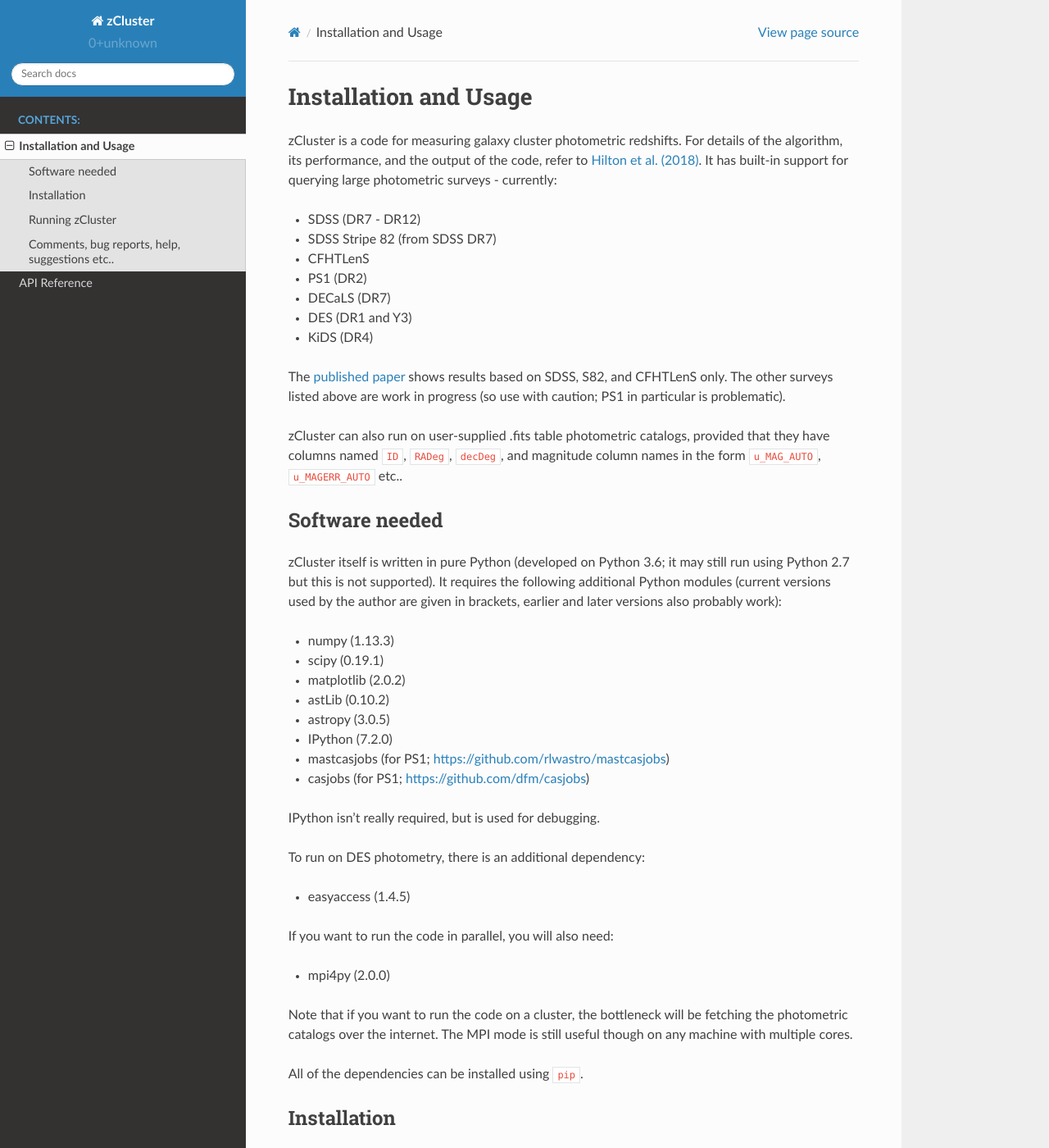
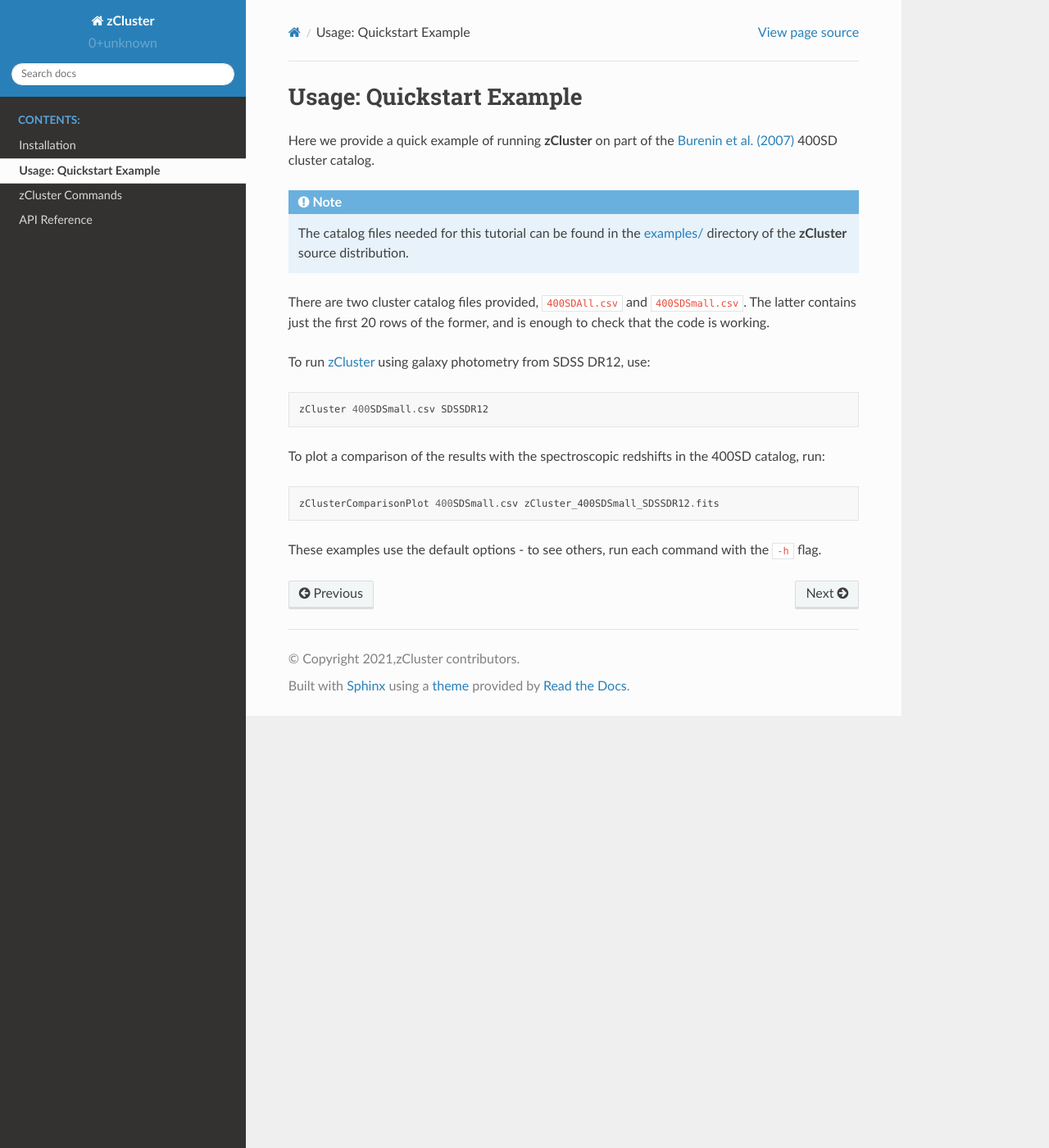
Before and after one commit to ACTCollaboration/zCluster, a Sphinx documentation site: the page built from docs/usage.rst, in a window 1280 px wide and 1400 px high. Shown: the whole window at 82% size. Built offline with Sphinx 7.4.7 and the Read the Docs theme 2.0.0, drawn with Linux system fonts in a browser that asks for light colours; some of the changed text lies outside the part shown.

Commit message:
Fix for file permissions setup and docs update

```diff
--- a/README.rst
+++ b/README.rst
@@ -1,113 +1,39 @@
+**zCluster** is a package for measuring galaxy cluster photometric redshifts using
+data from large public surveys. It can also produce photometric redshift estimates
+and galaxy density maps for any point in the sky using the included `zField` tool.
 
-zCluster is a code for measuring galaxy cluster photometric redshifts. For details of the algorithm, its
-performance, and the output of the code, refer to `Hilton et al. (2018) <http://adsabs.harvard.edu/abs/2017arXiv170905600H>`_.
-It has built-in support for querying large photometric surveys - currently:
+* **Documentation:** https://zcluster.readthedocs.io
+* **License:** `GPL v3 <COPYING>`_
+* **Authors:** Matt Hilton, with contributions from Kabelo Kesebonye, Phumlani Phakathi,
+  Denisha Pillay, and Damien Ragavan (not all reflected on GitHub).
+* **Installation:** ``pip install zCluster [not yet]``
+* **Support:** Please use the `GitHub issues page <https://github.com/ACTCollaboration/zCluster/issues>`_,
+  and/or contact `Matt Hilton <mailto:matt.hilton@mykolab.com>`_.
 
+**zCluster** has built-in support for querying large photometric surveys - currently:
 
 * SDSS (DR7 - DR12)
 * SDSS Stripe 82 (from SDSS DR7)
 * CFHTLenS
 * PS1 (DR2)
-* DECaLS (DR7)
-* DES (DR1 and Y3)
+* DECaLS (DR8, DR9)
+* DES (DR1, DR2 and Y3 internal)
 * KiDS (DR4)
 
-The `published paper <http://adsabs.harvard.edu/abs/2017arXiv170905600H>`_ shows results based on SDSS, S82,
-and CFHTLenS only. The other surveys listed above are work in progress (so use with caution; PS1 in
+For details of the algorithm, its performance, and the output of the code, refer to
+`Hilton et al. (2018) <https://ui.adsabs.harvard.edu/abs/2018ApJS..235...20H/abstract>`_, which presents
+results based on SDSS, S82, and CFHTLenS, and/or
+`Hilton et al. (2021) <https://ui.adsabs.harvard.edu/abs/2021ApJS..253....3H/abstract>`_, which presents
+results based on DECaLS DR8. The other surveys listed above are work in progress (so use with caution; PS1 in
 particular is problematic).
 
-zCluster can also run on user-supplied .fits table photometric catalogs, provided that they have columns
-named ``ID``\ , ``RADeg``\ , ``decDeg``\ , and magnitude column names in the form ``u_MAG_AUTO``\ , ``u_MAGERR_AUTO`` etc..
+If you find **zCluster** useful in your work, please cite whichever one
+of the above papers that you think is appropriate (together, of course, with the appropriate papers
+for the optical/IR survey used).
 
-Software needed
-===============
+**zCluster** can also run on user-supplied .fits table photometric catalogs, provided that they have columns
+named ``ID``\ , ``RADeg``\ , ``decDeg``\ , and magnitude column names in the form ``u_MAG_AUTO``\ ,
+``u_MAGERR_AUTO`` etc..
 
-zCluster itself is written in pure Python (developed on Python 3.6; it may still run using Python 2.7 but
-this is not supported). It requires the following additional Python modules (current versions used by the
-author are given in brackets, earlier and later versions also probably work):
-
-
-* numpy (1.13.3)
-* scipy (0.19.1)
-* matplotlib (2.0.2)
-* astLib (0.10.2)
-* astropy (3.0.5)
-* IPython (7.2.0)
-* mastcasjobs (for PS1; https://github.com/rlwastro/mastcasjobs)
-* casjobs (for PS1; https://github.com/dfm/casjobs)
-
-IPython isn't really required, but is used for debugging.
-
-To run on DES photometry, there is an additional dependency:
-
-
-* easyaccess (1.4.5)
-
-If you want to run the code in parallel, you will also need:
-
-
-* mpi4py (2.0.0)
-
-Note that if you want to run the code on a cluster, the bottleneck will be fetching the photometric catalogs
-over the internet. The MPI mode is still useful though on any machine with multiple cores.
-
-All of the dependencies can be installed using ``pip``.
-
-Installation
-============
-
-As root:
-
-.. code-block::
-
-   sudo python setup.py install
-
-Or, in your home directory:
-
-.. code-block::
-
-   python setup.py install --prefix=$HOME/local
-
-Then add ``$HOME/local/bin`` to $PATH, and e.g., ``$HOME/local/lib/python3.6/site-packages`` to $PYTHONPATH.
-
-.. code-block::
-
-   export PATH=$HOME/local/bin:$PATH
-   export PYTHONPATH=$HOME/local/lib/python3.6/site-packages:$PYTHONPATH
-
-Alternatively,
-
-.. code-block::
-
-   python setup.py install --user
-
-will install ``zCluster`` under ``$HOME/.local`` (on Ubuntu), and in some other default location on Mac.
-
-Running zCluster
-================
-
-See the ``examples/`` dir. Here you will find two cluster catalog files (in .csv format rather than .fits),
-``400SDAll.csv`` and ``400SDSmall.csv``. The latter contains just the first 20 rows of the former, and is enough
-to check that the code is working.
-
-This example runs zCluster using SDSS DR12 photometry on part of the `Burenin et al. (2007) <http://adsabs.harvard.edu/abs/2007ApJS..172..561B>`_ 400SD cluster catalog.
-
-``zCluster 400SDSmall.csv SDSSDR12``
-
-This example will result in the creation of a catalog file called ``zCluster_400SDSmall_SDSSDR12.fits``\ ,
-and a directory (where the results for individual clusters are cached) called ``400SDSmall_SDSSDR12/``.
-
-If you want to check how well zCluster is doing versus spectroscopic redshifts, you can use the
-zClusterComparisonPlot code.
-
-``zClusterComparisonPlot 400SDSmall.csv zCluster_400SDSmall_SDSSDR12.fits``
-
-This will produce a plot named ``comparison_400SDSmall_vs_zCluster_400SDSmall_SDSSDR12.pdf``\ , as well
-outputting relevant statistics to the console.
-
-You can find out about other options for both codes using the ``-h`` flag.
-
-Comments, bug reports, help, suggestions etc..
-==============================================
-
-Please contact Matt Hilton matt.hilton@mykolab.com.
+**zCluster** is under active development, and not all documentation is up to date. The package also
+contains some experimental features that are not necessarily well tested.
--- a/docs/conf.py
+++ b/docs/conf.py
@@ -12,20 +12,21 @@
 # add these directories to sys.path here. If the directory is relative to the
 # documentation root, use os.path.abspath to make it absolute, like shown here.
 #
-# import os
-# import sys
-# sys.path.insert(0, os.path.abspath('.'))
+import os
+import sys
+sys.path.insert(0, os.path.abspath('..'))
 from zCluster import __version__
 
 # -- My stuff ----------------------------------------------------------------
 autoclass_content = 'both'
 add_module_names = False
+autodoc_mock_imports = ["mpi4py"]
 
 # -- Project information -----------------------------------------------------
 
 project = 'zCluster'
-copyright = '2020, Matt Hilton + Atacama Cosmology Telescope Collaboration'
-author = 'Matt Hilton, Kabelo Kesebonye, Phumlani Phakathi + Atacama Cosmology Telescope Collaboration'
+copyright = '2021,zCluster contributors'
+author = 'Matt Hilton + zCluster contributors'
 
 # The short X.Y version
 version = __version__
@@ -46,6 +47,8 @@
     'sphinx.ext.autodoc',
     'sphinx.ext.mathjax',
     'sphinx.ext.napoleon',
+    'readthedocs_ext.readthedocs',
+    'sphinxarg.ext'
 ]
 
 # Add any paths that contain templates here, relative to this directory.
--- a/docs/index.rst
+++ b/docs/index.rst
@@ -3,14 +3,18 @@
    You can adapt this file completely to your liking, but it should at least
    contain the root `toctree` directive.
 
-Welcome to zCluster's documentation!
-====================================
+zCluster - a tool for measuring photometric redshifts for galaxy clusters
+=========================================================================
+
+.. include:: ../README.rst
 
 .. toctree::
    :maxdepth: 2
    :caption: Contents:
 
+   install
    usage
+   commands
    reference
 
 Indices and tables
--- a/docs/usage.rst
+++ b/docs/usage.rst
@@ -1,8 +1,8 @@
 .. _UsagePage:
 
-======================
-Installation and Usage
-======================
+=========================
+Usage: Quickstart Example
+=========================
 
 
-.. include:: ../README.rst
+.. include:: ../examples/README_EXAMPLE.rst
```
Also changed, not shown: INSTALL.rst (added, +72 -0 lines), docs/commands.rst (added, +21 -0 lines), docs/install.rst (added, +8 -0 lines), setup.py (+7 -14 lines), examples/README_EXAMPLE.rst, 2 other files.
